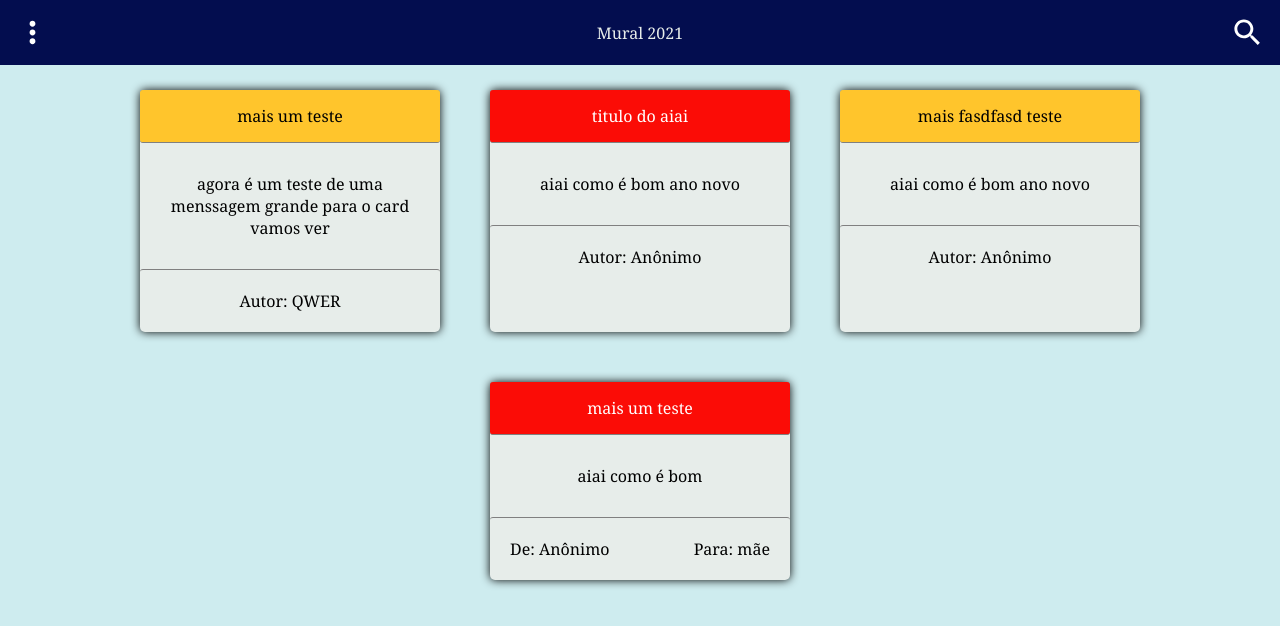
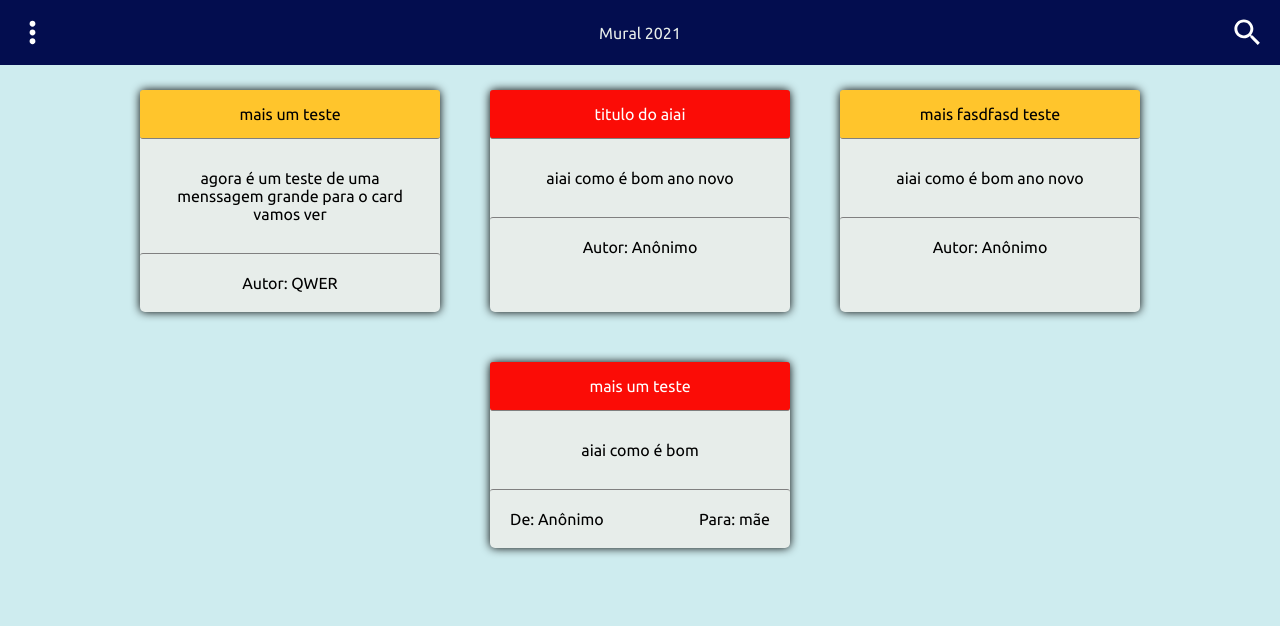
Before and after one commit to PedroLuisBrilhadori/mural-front, a website built with webpack: page src/index.html in a window 1280 px wide. Built offline with nearby package versions, Linux system fonts and the light colour scheme.

Commit message:
style: altera fonte padrão

```diff
--- a/src/styles/main.css
+++ b/src/styles/main.css
@@ -1,6 +1,6 @@
 body{
     background-color: #ceecef;
-    font-family: Cambria, Cochin, Georgia, Times, 'Times New Roman', serif;
+    font-family: ubuntu;
     margin: 0;
 }
 
```
